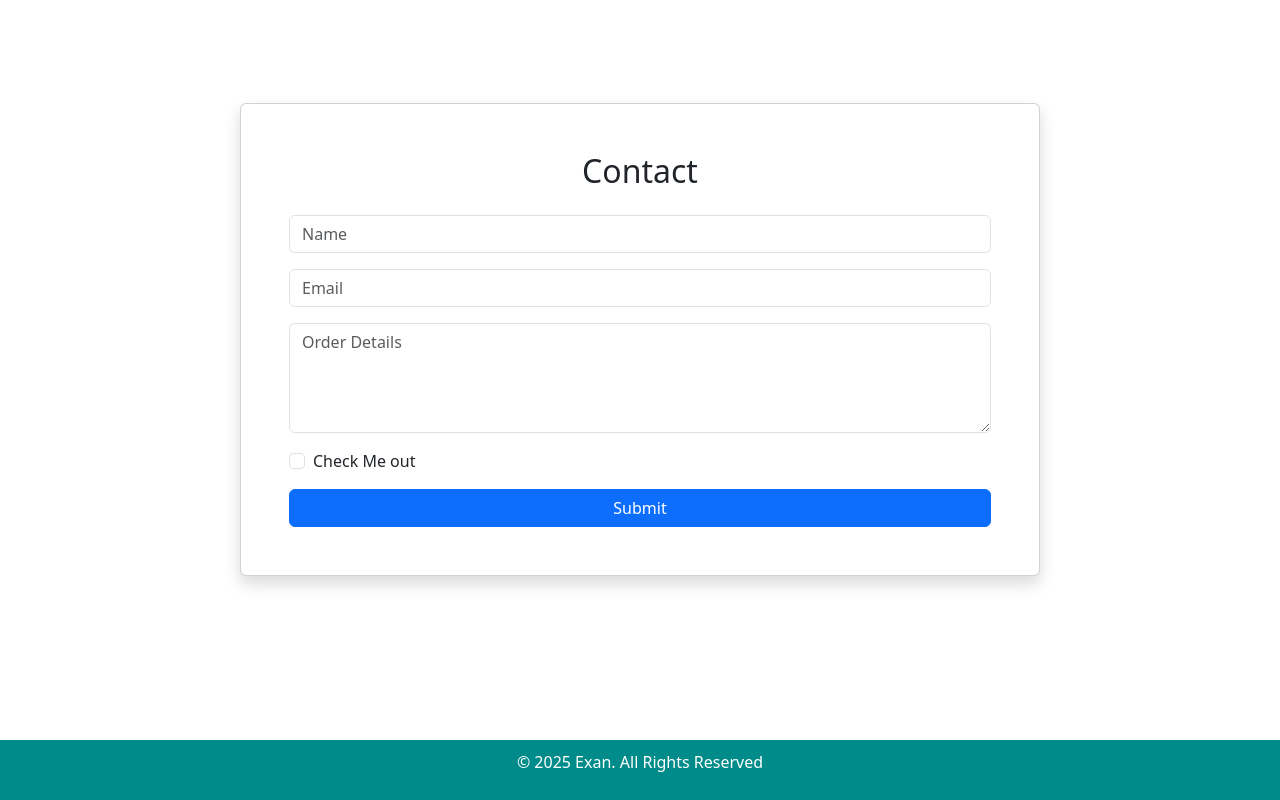
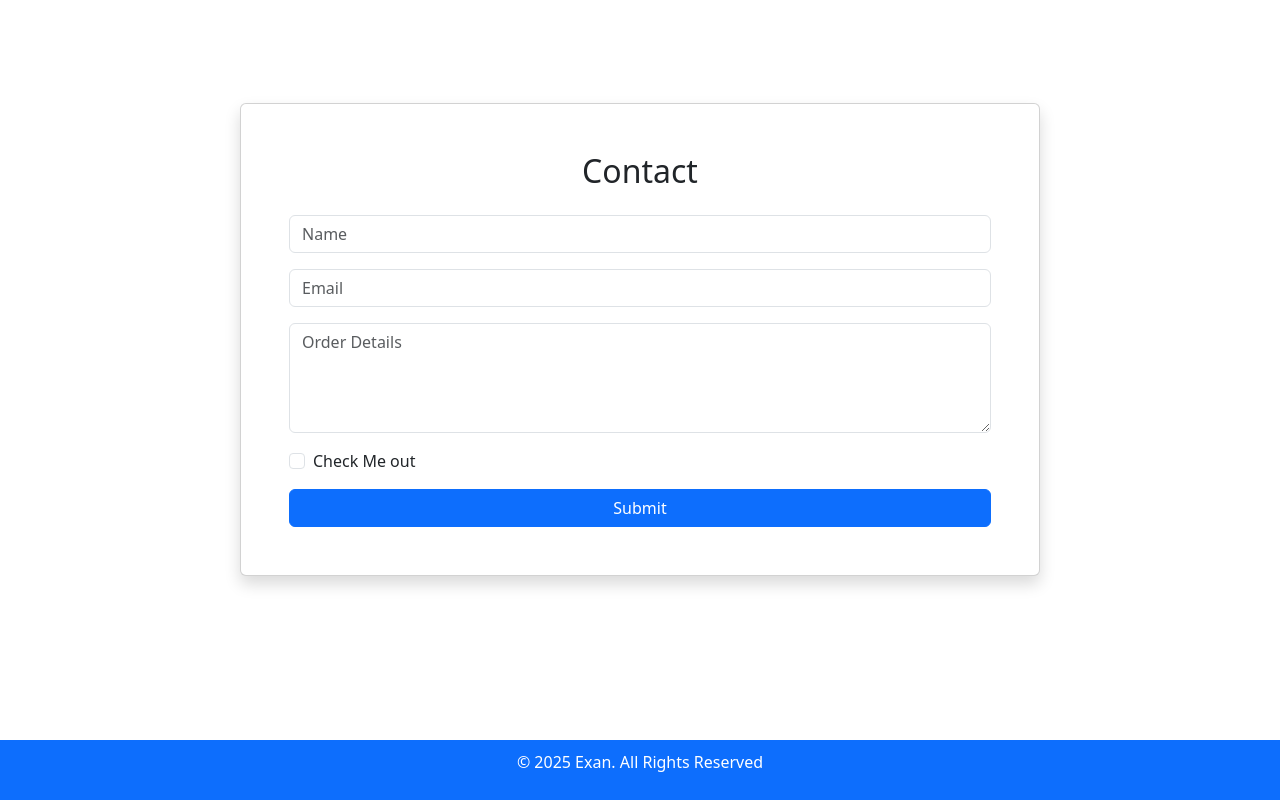
Before and after one commit to lubZxss/exangadja, a plain HTML site: page index.html in a window 1280 px wide. Shown: the part 2396-3196 px from the top of the page. Drawn offline with nearby package versions, Linux system fonts and the light colour scheme.

Commit message:
Add files via upload

```diff
--- a/Style.css
+++ b/Style.css
@@ -24,7 +24,7 @@
 .footer {
   text-align: center;
   color: white;
-  background-color: darkcyan;
+  background-color: #0d6efd;
   padding: 10px;
   width: 100%;
   bottom: 0;
```
